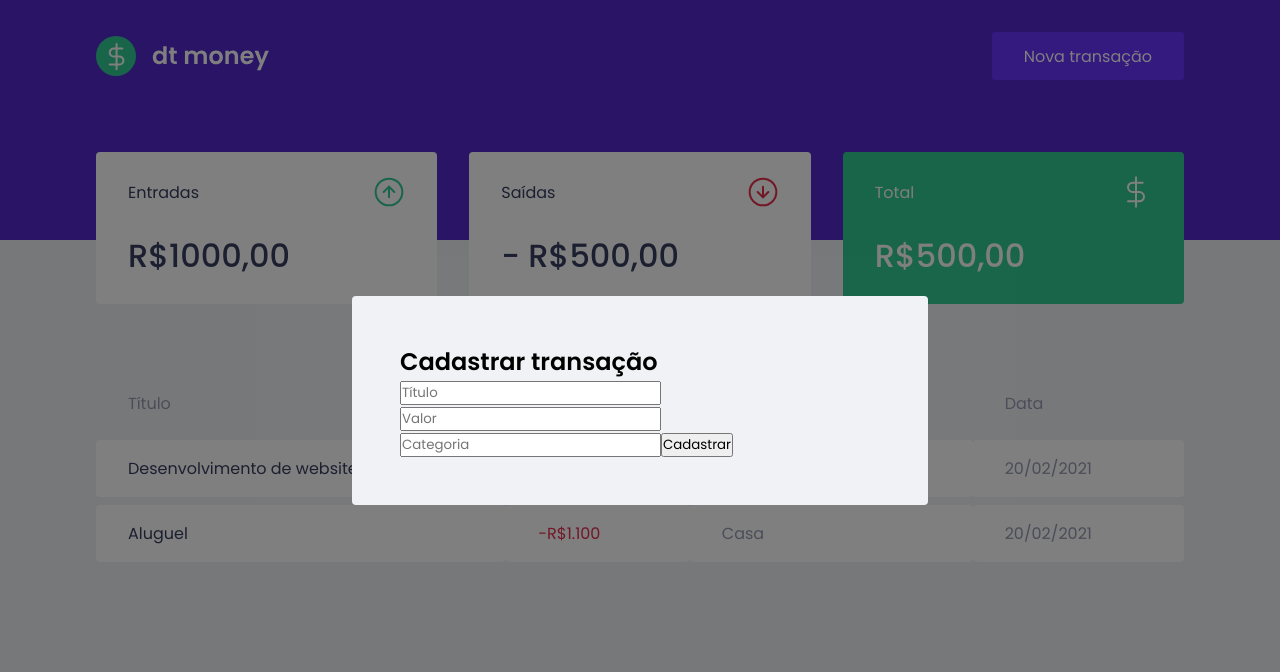
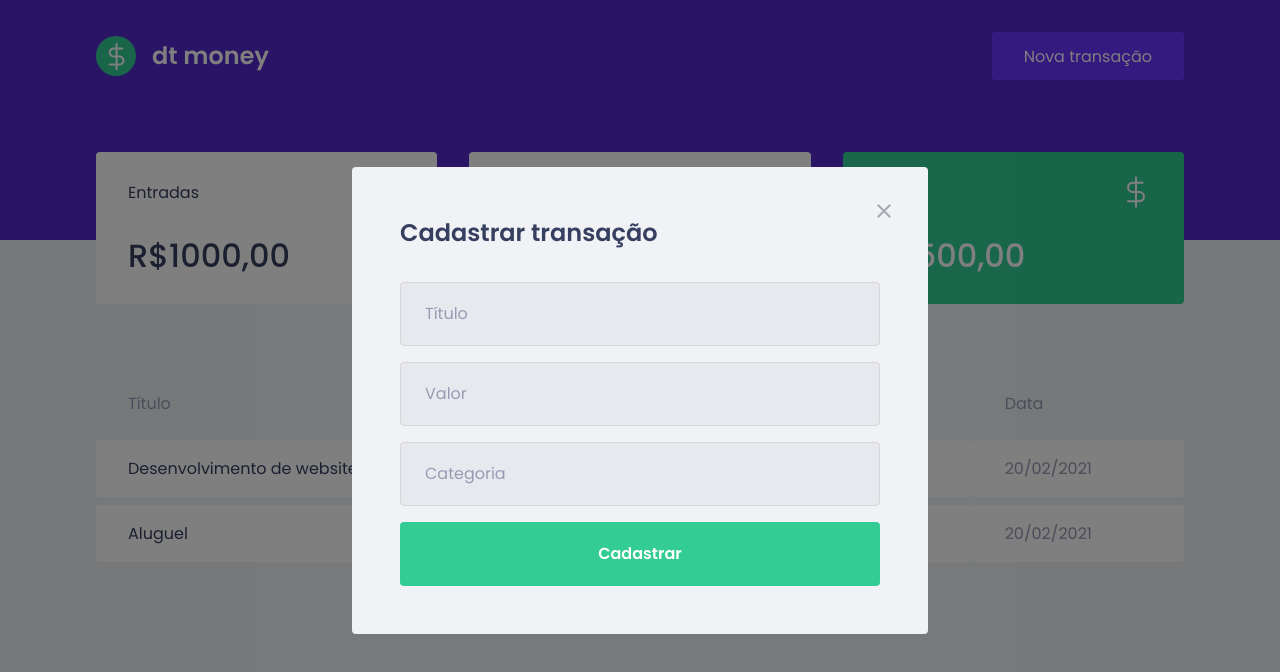
Before and after one commit to joaoheusi/dtmoney, a React (Create React App) app: page / in a window 1280 px wide. Both pictures are taken after a click on the button "Nova transação". Shown: the top 672 px of the page. Built offline with nearby package versions, Linux system fonts and the light colour scheme; no server answers; what miragejs would draw is missing.

Commit message:
estilizando modal

```diff
--- a/src/components/NewTransactionModal/index.tsx
+++ b/src/components/NewTransactionModal/index.tsx
@@ -1,5 +1,6 @@
 import Modal from "react-modal";
 import { Container } from "./style";
+import closeImg from "../../assets/close.svg";
 
 interface NewTransactionModalProps {
   isOpen: boolean;
@@ -17,6 +18,9 @@
       overlayClassName="react-modal-overlay"
       className="react-modal-content"
     >
+      <button type="button" onClick={onRequestClose} className="react-modal-close">
+        <img src={closeImg} alt="Close" />
+      </button>
       <Container>
         <h2>Cadastrar transação</h2>
 
--- a/src/components/NewTransactionModal/style.ts
+++ b/src/components/NewTransactionModal/style.ts
@@ -1,3 +1,48 @@
 import styled from "styled-components";
 
-export const Container = styled.form``;
+export const Container = styled.form`
+  h2 {
+    color: var(--text-title);
+    font-size: 1.5rem;
+    margin-bottom: 2rem;
+  }
+
+  input {
+    width: 100%;
+    padding: 0 1.5rem;
+    height: 4rem;
+    border-radius: 0.25rem;
+    border: 1px solid #d7d7d7;
+    background: #e7e9ee;
+
+    font-weight: 400;
+    font-size: 1rem;
+
+    &::placeholder {
+      color: var(--text-body);
+    }
+
+    & + input {
+      margin-top: 1rem;
+    }
+  }
+
+  button[type="submit"] {
+    width: 100%;
+    padding: 0 1.5rem;
+    height: 4rem;
+    background: var(--green);
+    margin-top: 1rem;
+    border: 0;
+    font-size: 1rem;
+    font-weight: 600;
+    border-radius: 0.25rem;
+    color: #fff;
+
+    transition: filter 0.2s;
+
+    &:hover {
+      filter: brightness(0.9);
+    }
+  }
+`;
--- a/src/styles/global.ts
+++ b/src/styles/global.ts
@@ -72,4 +72,19 @@
         position: relative;
         border-radius:0.25rem;
     }
+
+    .react-modal-close{
+        position: absolute;
+        right:1.5rem;
+        top:1.5rem;
+        border: 0;
+        background: transparent;
+
+        transition: filter 0.2s;
+        &:hover{
+            filter: brightness(0.8)
+        }
+
+
+    }
 `;
```
